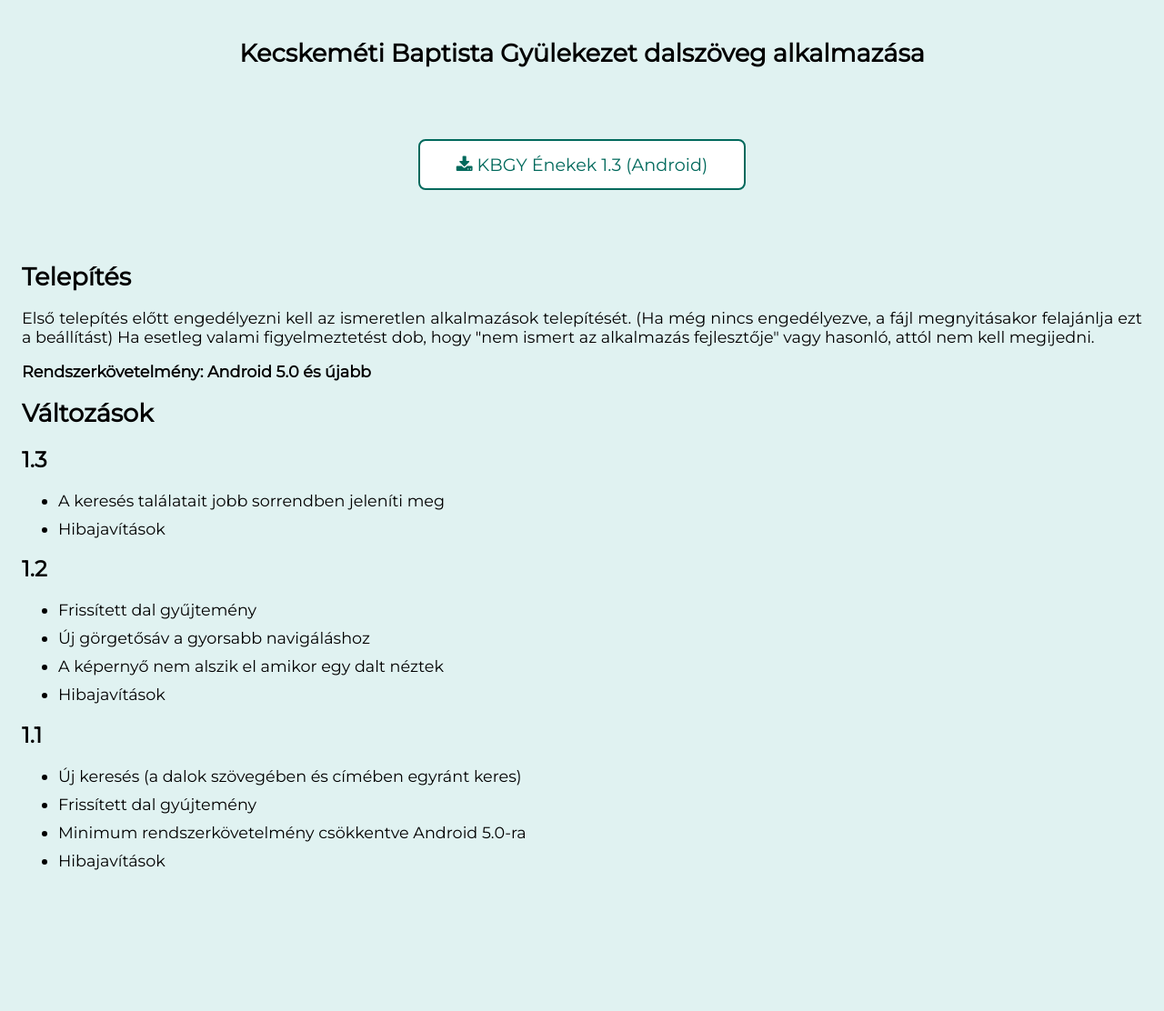
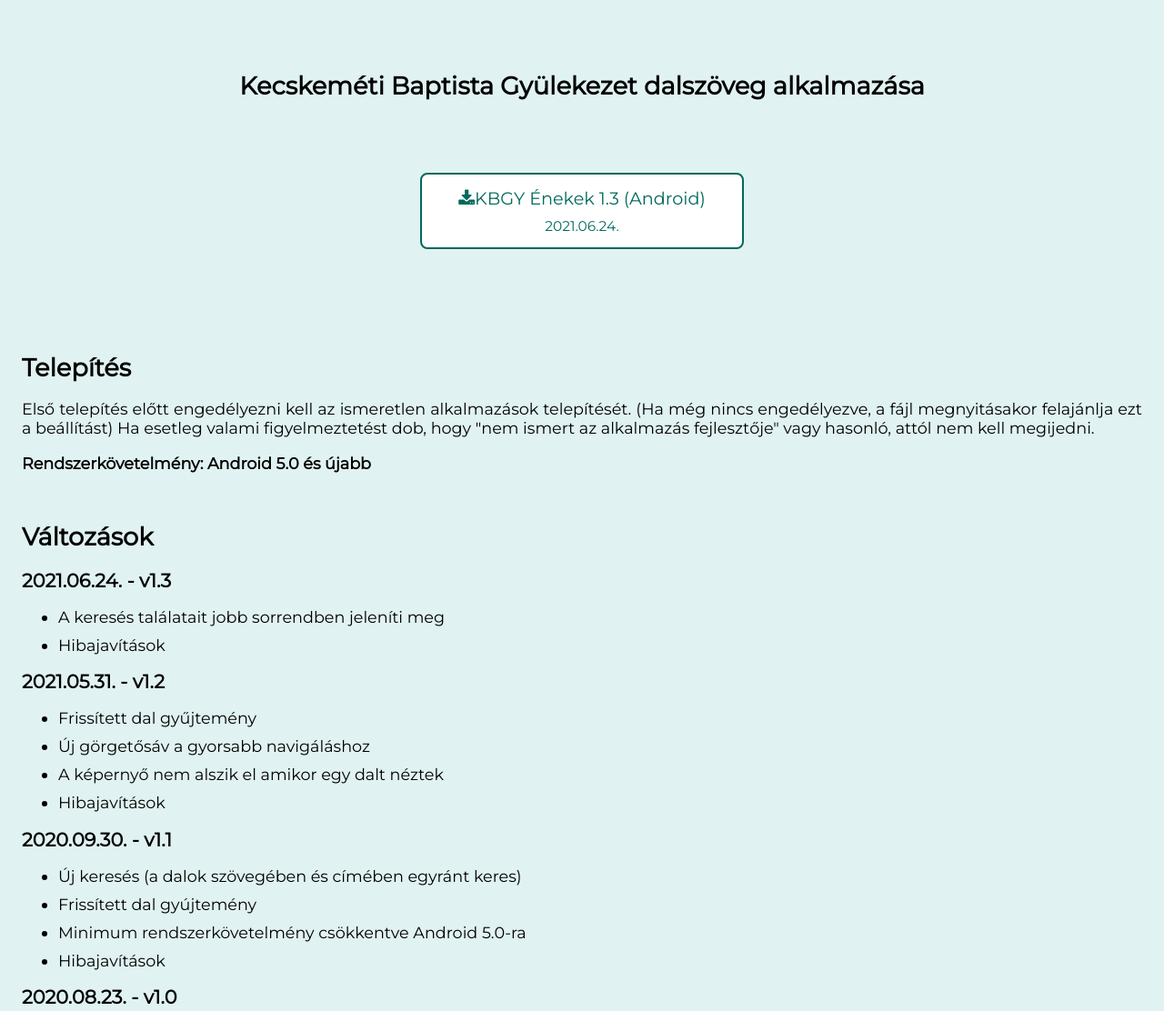
Before and after one commit to simon-vajda/kbgy-enekek-web, a plain HTML site: page index.html in a window 1280 px wide. Shown: the whole page at 91% size. Before the commit the page ends 997 px from the top, so only its background shows below. Drawn offline with Linux system fonts and the light colour scheme.

Commit message:
The date is shown next to the version numbers

```diff
--- a/index.html
+++ b/index.html
@@ -54,6 +54,16 @@
 
         h1 {
             font-size: 1.7em;
+            margin-top: 2em;
+        }
+
+        h2 {
+            font-size: 1.3em;
+        }
+
+        .btnDate {
+            font-size: 0.8em;
+            padding-top: 0.6em;
         }
 
         @media screen and (max-width: 600px) {
@@ -67,9 +77,9 @@
 <body>
     <div class="container">
         <h1>Kecskeméti Baptista Gyülekezet dalszöveg alkalmazása</h1>
-        <a class="downloadBtn" href="apk/kbgy_enekek_1.3.apk"><i class="fa fa-download"></i>
-            KBGY Énekek 1.3
-            (Android)</a>
+        <a class="downloadBtn" href="apk/kbgy_enekek_1.3.apk"><i class="fa fa-download"></i>KBGY Énekek 1.3 (Android)
+            <div class="btnDate">2021.06.24.</div>
+        </a>
     </div>
     <h1>Telepítés</h1>
     <p>Első telepítés előtt engedélyezni kell az ismeretlen alkalmazások telepítését. (Ha még nincs engedélyezve, a fájl
@@ -77,25 +87,26 @@
         dob, hogy "nem ismert az alkalmazás fejlesztője" vagy hasonló, attól nem kell megijedni.</p>
     <p><b>Rendszerkövetelmény: Android 5.0 és újabb</b></p>
     <h1>Változások</h1>
-    <h2>1.3</h2>
+    <h2>2021.06.24. - v1.3</h2>
     <ul>
         <li>A keresés találatait jobb sorrendben jeleníti meg</li>
         <li>Hibajavítások</li>
     </ul>
-    <h2>1.2</h2>
+    <h2>2021.05.31. - v1.2</h2>
     <ul>
         <li>Frissített dal gyűjtemény</li>
         <li>Új görgetősáv a gyorsabb navigáláshoz</li>
         <li>A képernyő nem alszik el amikor egy dalt néztek</li>
         <li>Hibajavítások</li>
     </ul>
-    <h2>1.1</h2>
+    <h2>2020.09.30. - v1.1</h2>
     <ul>
         <li>Új keresés (a dalok szövegében és címében egyránt keres)</li>
         <li>Frissített dal gyújtemény</li>
         <li>Minimum rendszerkövetelmény csökkentve Android 5.0-ra</li>
         <li>Hibajavítások</li>
     </ul>
+    <h2>2020.08.23. - v1.0</h2>
 </body>
 
 </html>
```
